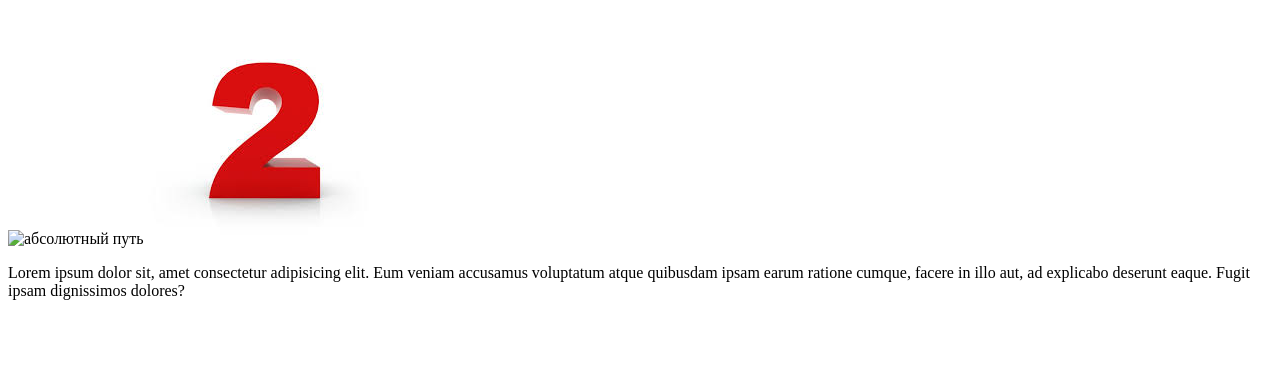
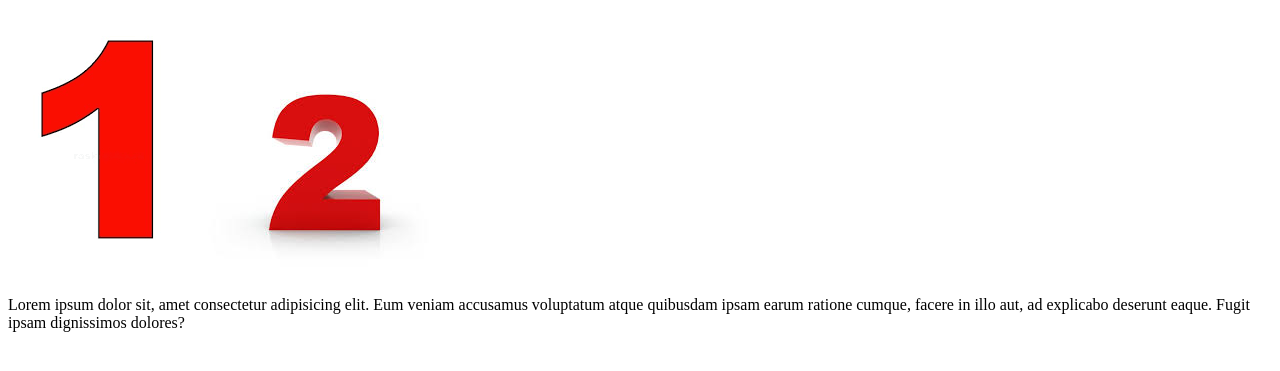
Before and after one commit to AlexZortex/my-project, a plain HTML site: page folder/inner/index.html in a window 1280 px wide. Shown: the part 61-432 px from the top of the page. Drawn offline with Linux system fonts and the light colour scheme.

Commit message:
Update index.html

```diff
--- a/folder/inner/index.html
+++ b/folder/inner/index.html
@@ -9,7 +9,7 @@
 <body>
   <h1>Задание 1</h1>
 
-  <img src="my-project/img/1.png" alt="абсолютный путь">
+  <img src="/my-project/img/1.png" alt="абсолютный путь">
   <img src="../../img/2.jpg" alt="относительный путь">
   <p>Lorem ipsum dolor sit, amet consectetur adipisicing elit. Eum veniam accusamus voluptatum atque quibusdam ipsam earum ratione cumque, facere in illo aut, ad explicabo deserunt eaque. Fugit ipsam dignissimos dolores?</p>
 </body>
```
